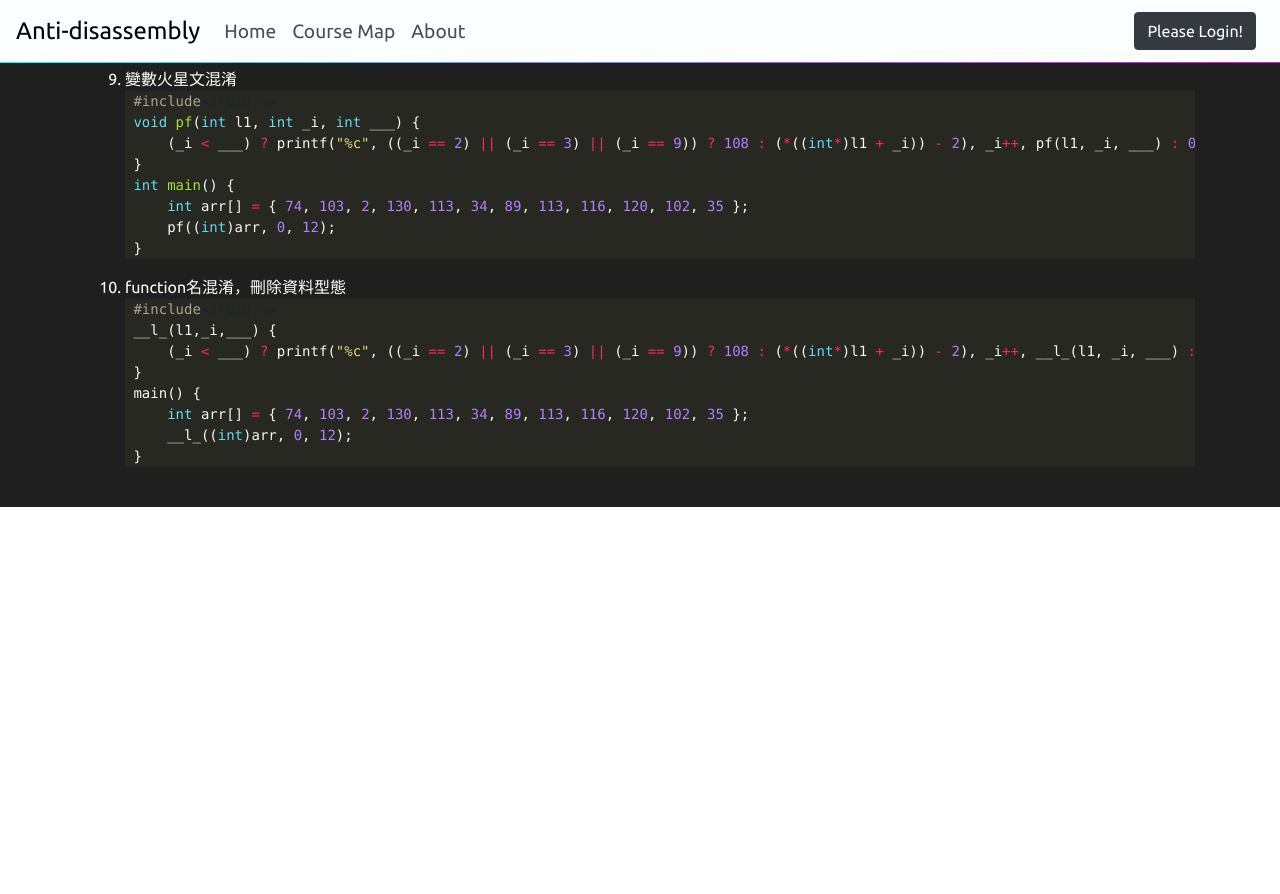
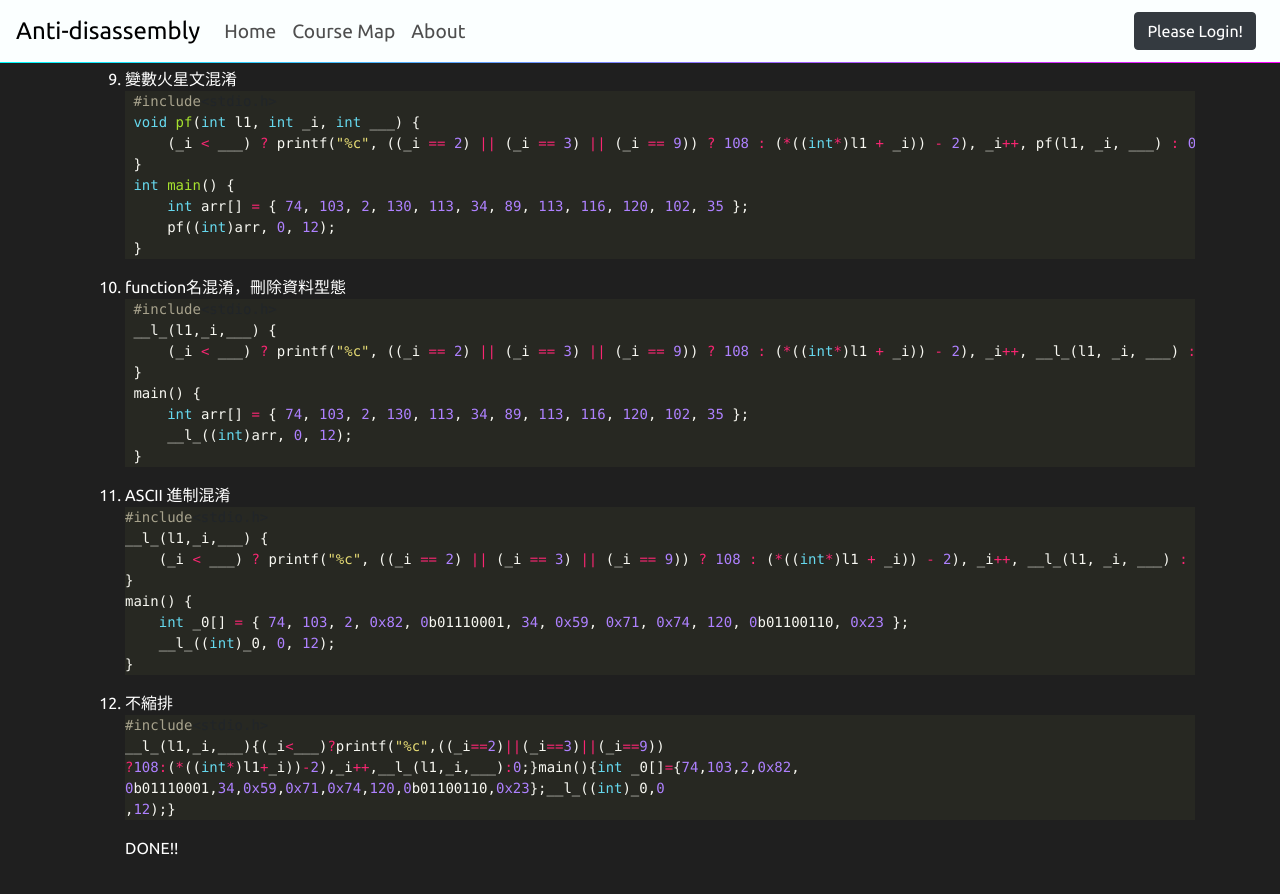
Before and after one commit to RxnNode/DynamicWebPage, a Jekyll site: the page built from _posts/2019-12-24-obfuscation.markdown, in a window 1280 px wide and 900 px high, scrolled down 5610 px. Shown: the top 894 px of the window. Built offline with Jekyll 4.4.1, drawn with Linux system fonts in a browser that asks for light colours; nearby versions of some CDN libraries; before the commit the page ends 6117 px from its top, so only the background shows below that.

Commit message:
Update 2019-12-24-obfuscation.markdown

````diff
--- a/_posts/2019-12-24-obfuscation.markdown
+++ b/_posts/2019-12-24-obfuscation.markdown
@@ -321,3 +321,23 @@ categories: Obfuscation
         __l_((int)arr, 0, 12);
     }
     ```
+10. ASCII 進制混淆
+    ```c
+    #include<stdio.h>
+    __l_(l1,_i,___) {
+        (_i < ___) ? printf("%c", ((_i == 2) || (_i == 3) || (_i == 9)) ? 108 : (*((int*)l1 + _i)) - 2), _i++, __l_(l1, _i, ___) : 0;
+    }
+    main() {
+        int _0[] = { 74, 103, 2, 0x82, 0b01110001, 34, 0x59, 0x71, 0x74, 120, 0b01100110, 0x23 };
+        __l_((int)_0, 0, 12);
+    }
+    ```
+11. 不縮排
+    ```c
+    #include<stdio.h>
+    __l_(l1,_i,___){(_i<___)?printf("%c",((_i==2)||(_i==3)||(_i==9))
+    ?108:(*((int*)l1+_i))-2),_i++,__l_(l1,_i,___):0;}main(){int _0[]={74,103,2,0x82,
+    0b01110001,34,0x59,0x71,0x74,120,0b01100110,0x23};__l_((int)_0,0
+    ,12);}
+    ```
+    DONE!!
````
